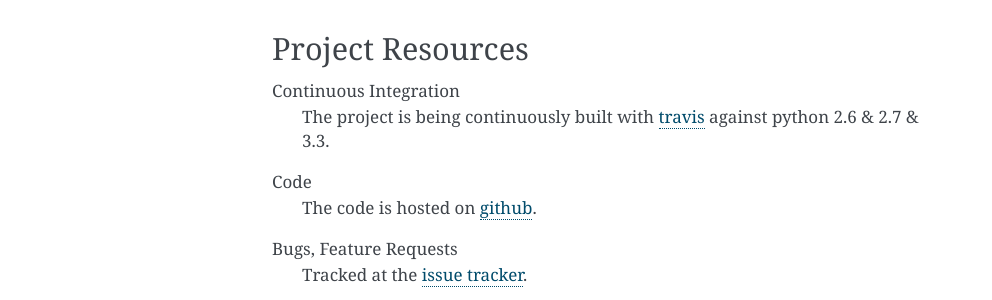
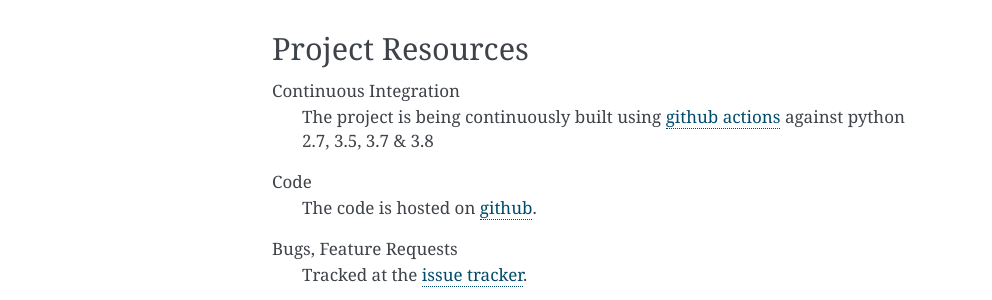
Before and after one commit to alisaifee/holmium.core, a Sphinx documentation site: the page built from doc/source/development.rst, in a window 1280 px wide. Shown: the part 385-685 px from the top of the page, without its empty margins (148-1140 px from the left). Built offline with Sphinx 7.4.7, drawn with Linux system fonts in a browser that asks for light colours; the version number could not be read and is left out.

Commit message:
Update CI docs

```diff
--- a/doc/source/development.rst
+++ b/doc/source/development.rst
@@ -3,7 +3,7 @@ Development
 ***********
 .. _github: http://github.com/alisaifee/holmium.core/
 .. _issue tracker: http://github.com/alisaifee/holmium.core/issues
-.. _travis: https:/travis-ci.org/#!/alisaifee/holmium.core
+.. _github actions: https://github.com/alisaifee/holmium.core/actions?query=workflow%3ACI
 .. _develop: http://pythonhosted.org/distribute/setuptools.html#development-mode
 .. _chromedriver page: https://chromedriver.chromium.org/getting-started
 
@@ -14,7 +14,8 @@ Contributors
 Project Resources
 =================
 Continuous Integration
-    The project is being continuously built with `travis`_ against python 2.6 & 2.7 & 3.3.
+    The project is being continuously built using `github actions`_ against
+    python 2.7, 3.5, 3.7 & 3.8
 
 Code
     The code is hosted on `github`_.
```
